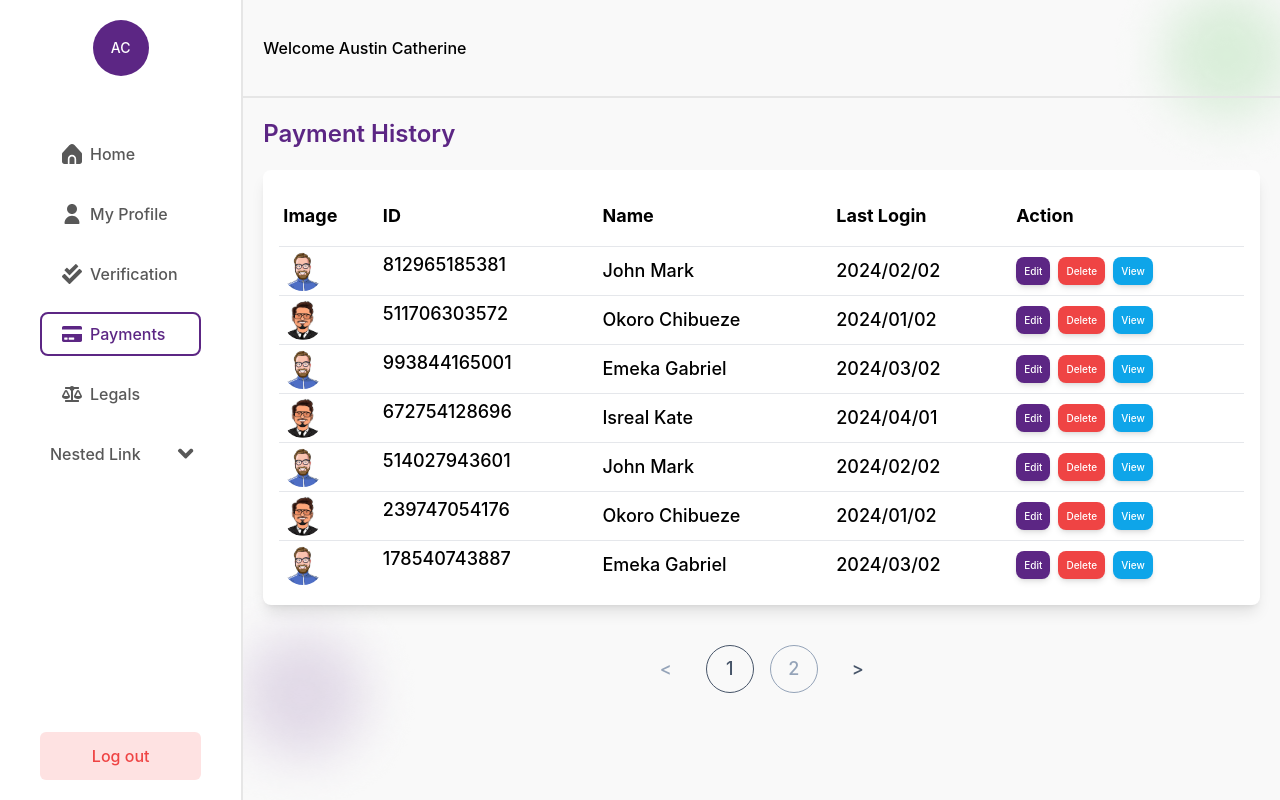
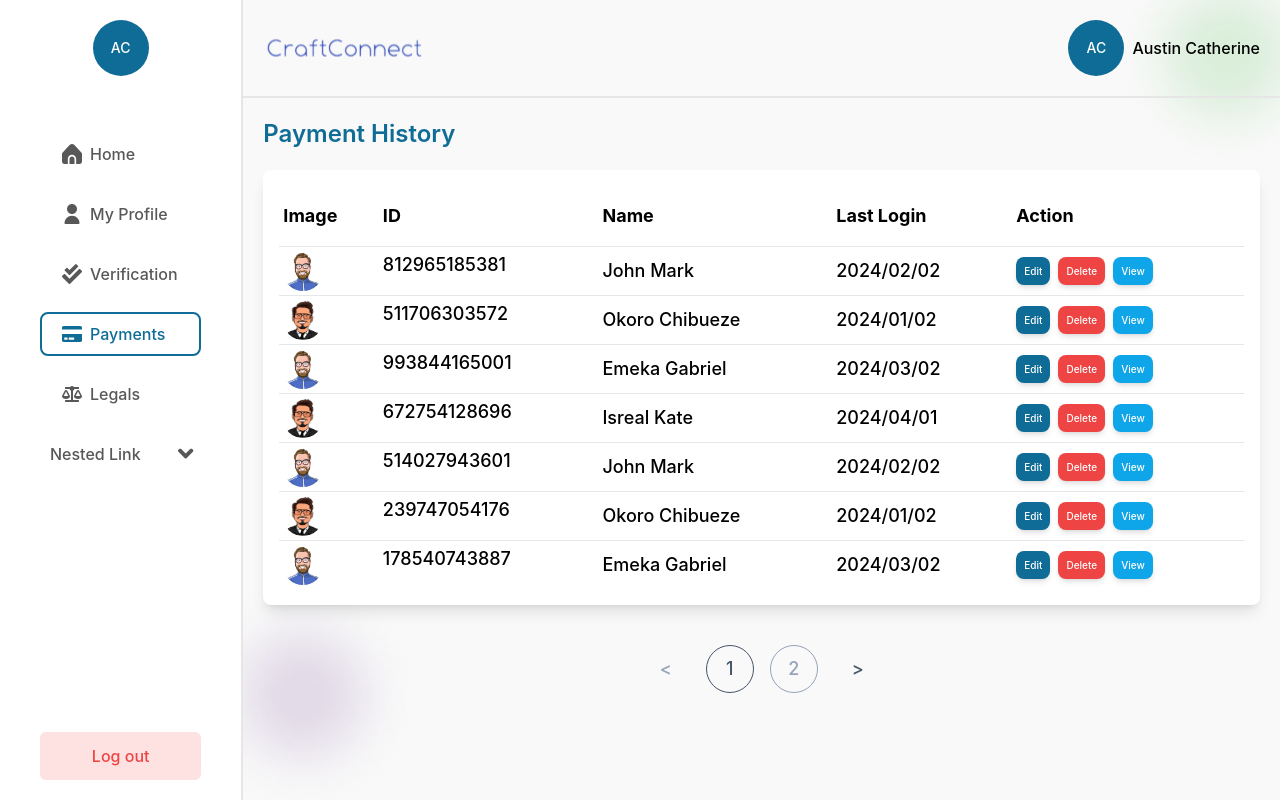
Before and after one commit to victorAnumudu/cbt, a React (Vite) app: page /dashboard/payments in a window 1280 px wide. Built offline with nearby package versions, Linux system fonts and the light colour scheme.

Commit message:
added header logo

```diff
--- a/package.json
+++ b/package.json
@@ -17,6 +17,7 @@
     "react-router-dom": "^6.21.3"
   },
   "devDependencies": {
+    "@types/node": "^20.12.7",
     "@types/react": "^18.2.43",
     "@types/react-dom": "^18.2.17",
     "@typescript-eslint/eslint-plugin": "^6.14.0",
--- a/src/components/dashboardLayout/NewDashboard/Aside.tsx
+++ b/src/components/dashboardLayout/NewDashboard/Aside.tsx
@@ -41,13 +41,14 @@ export default function Aside({asideDisplay, handleLogoutModal}:Props) {
                 <button
                     name={link.name}
                     onClick={(e)=>handleOpenNestedLink(e)}
-                    className={`py-2 pl-2 text-left relative w-full overflow-hidden rounded-lg border-2 flex justify-between items-center z-10 bg-inherit ${allNestedLinks.includes(pathname) ? 'border-[#5C2684] text-[#5C2684]' : 'border-transparent text-[#585858]'}`}
+                    className={`py-2 pl-2 text-left relative w-full overflow-hidden rounded-lg border-2 flex justify-between items-center z-10 bg-inherit ${openNestedLink.name==link.name || allNestedLinks.includes(pathname) ? 'border-primary-default text-primary-default' : 'border-transparent text-[#585858]'}`}
                 >
                   {link.name}
                   <div className={`mr-2 ${openNestedLink.name == link.name ? '-rotate-90' : 'rotate-90'} transition-all duration-300`}>
                     <Icons
                       name='greater-than'
-                      fillColor={`${openNestedLink.name == link.name ? '#5C2684' : '#585858'}`}
+                      // fillColor={`${openNestedLink.name==link.name || allNestedLinks.includes(pathname) ? '#5C2684' : '#585858'}`}
+                      fillColor={`${openNestedLink.name==link.name || allNestedLinks.includes(pathname) ? '#0F6C96' : '#585858'}`}
                     />
                   </div>
                 </button>
@@ -59,7 +60,11 @@ export default function Aside({asideDisplay, handleLogoutModal}:Props) {
                       to={nextLink.link ? nextLink.link : '#'}
                       className={`w-full my-1 flex items-center gap-2 py-2 pl-5 text-base font-medium border-l-2 ${pathname == nextLink.link ? 'border-primary-default text-primary-default' : 'border-transparent text-[#585858]'}`}
                     >
-                    <Icons name={nextLink.icon} fillColor={`${pathname == nextLink.link ? '#5C2684' : '#585858'}`} />
+                    <Icons
+                      name={nextLink.icon}
+                      // fillColor={`${pathname == nextLink.link ? '#5C2684' : '#585858'}`}
+                      fillColor={`${pathname == nextLink.link ? '#0F6C96' : '#585858'}`}
+                    />
                     {nextLink.name}
                     </Link>
                   ))}
@@ -74,7 +79,11 @@ export default function Aside({asideDisplay, handleLogoutModal}:Props) {
                 to={link.link ? link.link : '#'}
                 className={`w-full my-4 flex items-center gap-2 py-2 pl-5 rounded-lg text-base font-medium border-2 ${pathname == link.link ? 'border-primary-default text-primary-default' : 'border-transparent text-[#585858]'}`}
               >
-              <Icons name={link.icon} fillColor={`${pathname == link.link ? '#5C2684' : '#585858'}`} />
+              <Icons
+                name={link.icon}
+                // fillColor={`${pathname == link.link ? '#5C2684' : '#585858'}`}
+                fillColor={`${pathname == link.link ? '#0F6C96' : '#585858'}`}
+              />
               {link.name}
               </Link>
             )
--- a/src/components/dashboardLayout/NewDashboard/DashboardLayout.tsx
+++ b/src/components/dashboardLayout/NewDashboard/DashboardLayout.tsx
@@ -3,6 +3,9 @@ import { ReactNode, useState, useEffect, MouseEvent } from 'react'
 import Aside from './Aside'
 import LogoutModal from '../../popout/LogoutModal'
 import { useNavigate } from 'react-router-dom'
+import HandBurger from './HandBurger'
+// import { imageGetter } from '../../../utils'
+import Img from '../../../assets/images/Logo-header.svg'
 
 export default function DashboardLayout({children}:{children: ReactNode}) {
 
@@ -10,17 +13,17 @@ export default function DashboardLayout({children}:{children: ReactNode}) {
 
   const [showAside, setShowAside] = useState<boolean>(false) // indicates when to show aside bar on mobile screen
 
-  const [logoutModal, setLogoutModal] = useState<boolean>(false)
+  const [logoutModal, setLogoutModal] = useState<boolean>(false) // DETERMINES WHEN LOG OUT MODAL COMES UP
 
   const handleLogoutModal = ():any => {
     setLogoutModal(prev => !prev)
   }
 
-  const asideDisplay = ():void => {
+  const asideDisplay = ():void => { // TOGLES showASIDE VALUE
     setShowAside(prev => !prev)
   }
 
-  const logoutUser = (e:MouseEvent) => {
+  const logoutUser = (e:MouseEvent) => { // FUNCTION TO LOG USER OUT
     let {name} = e?.target as HTMLInputElement
     if(name == 'cancel'){
       handleLogoutModal()
@@ -49,42 +52,41 @@ export default function DashboardLayout({children}:{children: ReactNode}) {
         <Aside handleLogoutModal={handleLogoutModal} />
       </aside>
 
-      <aside className={`w-[300px] md:hidden bg-white border-r-2 border-[#E6E6E6] fixed top-0 bottom-0 z-50 transition-all duration-500 ${showAside ? 'left-0' : '-left-[200%]'}`}>
-        <Aside handleLogoutModal={handleLogoutModal} asideDisplay={asideDisplay}/>
+      <aside className={`w-full md:hidden bg-white/70 fixed top-0 bottom-0 z-50 transition-all duration-500 ${showAside ? 'left-0' : '-left-[200%]'}`}>
+        <div className={`relative w-[80%] max-w-[300px] h-full bg-white border-r-2 border-[#E6E6E6]`}>
+          <Aside handleLogoutModal={handleLogoutModal} asideDisplay={asideDisplay} />
+          <div className='absolute -right-8 top-8'>
+            <HandBurger
+              showAside={showAside}
+              asideDisplay={asideDisplay}
+            />
+          </div>
+        </div>
       </aside>
 
       <main className={`dash-bg-image bg-[#F9F9F9] relative w-full h-full overflow-y-auto overflow-x-hidden`}>
-          <header className={`p-5 sticky z-10 top-0 w-full bg-[#F9F9F9] border-b-2 border-[#E6E6E6] bg-[url('../../../../src/assets/images/dashboard/bg_ellipse1.png')] bg-no-repeat bg-[top_right]`}>
-            <div className='h-14 w-full flex justify-end items-center gap-5'>
+          <header className={`p-5 sticky z-10 top-0 w-full flex items-center justify-between bg-[#F9F9F9] border-b-2 border-[#E6E6E6] bg-[url('../../../../src/assets/images/dashboard/bg_ellipse1.png')] bg-no-repeat bg-[top_right]`}>
+            <div className='h-14 flex items-center gap-5'>
+              <HandBurger
+                showAside={showAside}
+                asideDisplay={asideDisplay}
+              />
+              <div className='w-40 h-auto'>
+                <img src={Img} alt='logo' />
+                {/* <img src={imageGetter('Logo-header.svg')} alt='logo' />  */}
+              </div>
+            </div>
+            <div className='h-14 flex justify-end items-center gap-2'>
                 {/* <div className=''>
                 <button className='px-4 py-2 rounded-lg shadow-lg bg-white/50'>DarkMode</button>
                 </div> */}
                 {/* MENU HAND BURGER */}
-                <div className='w-full'>Welcome Austin Catherine</div>
-                <div
-                className="relative md:hidden w-5 h-[20px] flex flex-col items-center justify-between"
-                onClick={asideDisplay}
-                >
-                <div
-                    className={`absolute left-0 w-5 h-1 bg-black/80 dark:bg-white transition-all duration-500 ${
-                    showAside ? "top-1/2 -translate-y-1/2 rotate-45" : "top-0"
-                    }`}
-                ></div>
-                <div
-                    className={`absolute left-0 w-5 h-1 bg-black/80 dark:bg-white transition-all duration-300 ${
-                    showAside
-                        ? "top-1/2 -translate-y-1/2 rotate-[2000deg] opacity-0"
-                        : "top-1/2 -translate-y-1/2"
-                    }`}
-                ></div>
-                <div
-                    className={`absolute left-0 w-5 h-1 bg-black/80 dark:bg-white transition-all duration-500 ${
-                    showAside
-                        ? "top-1/2 -translate-y-1/2 -rotate-45"
-                        : "bottom-0"
-                    }`}
-                ></div>
+                <div className="flex justify-center items-center text-sm">
+                  <p className="w-14 h-14 rounded-full text-white bg-primary-default flex items-center justify-center">
+                    AC
+                  </p>
                 </div>
+                <div className='w-full'>Austin Catherine</div>
             </div>
           </header>
           <div className='w-full h-[calc(100vh_-_100px)] flex p-2 md:p-5 relative'>
--- /dev/null
+++ b/src/components/dashboardLayout/NewDashboard/HandBurger.tsx
@@ -0,0 +1,33 @@
+type Props ={
+    showAside: boolean,
+    asideDisplay: ()=>void
+}
+
+export default function HandBurger({showAside, asideDisplay}:Props) {
+  return (
+    <div
+    className="relative md:hidden w-5 h-[20px] flex flex-col items-center justify-between"
+    onClick={asideDisplay}
+    >
+    <div
+        className={`absolute left-0 w-5 h-1 bg-black/80 dark:bg-white transition-all duration-500 ${
+        showAside ? "top-1/2 -translate-y-1/2 rotate-45" : "top-0"
+        }`}
+    ></div>
+    <div
+        className={`absolute left-0 w-5 h-1 bg-black/80 dark:bg-white transition-all duration-300 ${
+        showAside
+            ? "top-1/2 -translate-y-1/2 rotate-[2000deg] opacity-0"
+            : "top-1/2 -translate-y-1/2"
+        }`}
+    ></div>
+    <div
+        className={`absolute left-0 w-5 h-1 bg-black/80 dark:bg-white transition-all duration-500 ${
+        showAside
+            ? "top-1/2 -translate-y-1/2 -rotate-45"
+            : "bottom-0"
+        }`}
+    ></div>
+    </div>
+  )
+}
--- /dev/null
+++ b/src/utils/imageGetter.ts
@@ -0,0 +1,5 @@
+
+export const imageGetter = (path:string) =>{
+    // return require(`../assets/images/${path}`)
+    return path
+}
--- /dev/null
+++ b/src/utils/index.ts
@@ -0,0 +1,3 @@
+import { imageGetter } from "./imageGetter";
+
+export {imageGetter}
--- a/tailwind.config.js
+++ b/tailwind.config.js
@@ -13,8 +13,11 @@ export default {
       },
       colors: {
         primary: {
-          default: '#5C2684',
-          light: 'rgba(92,38,132,0.8)',
+          // default: '#5C2684',
+          // light: 'rgba(92,38,132,0.8)',
+          // dark: ''
+          default: '#0F6C96',
+          light: 'rgba(15,108,150,0.8)',
           dark: ''
         }
       }
--- a/tsconfig.json
+++ b/tsconfig.json
@@ -5,6 +5,7 @@
     "lib": ["ES2020", "DOM", "DOM.Iterable"],
     "module": "ESNext",
     "skipLibCheck": true,
+
 
     /* Bundler mode */
     "moduleResolution": "bundler",
```
Also changed, not shown: src/assets/images/Logo-header.svg (added), 1 other file (tests, documents, lock files or other folders).
